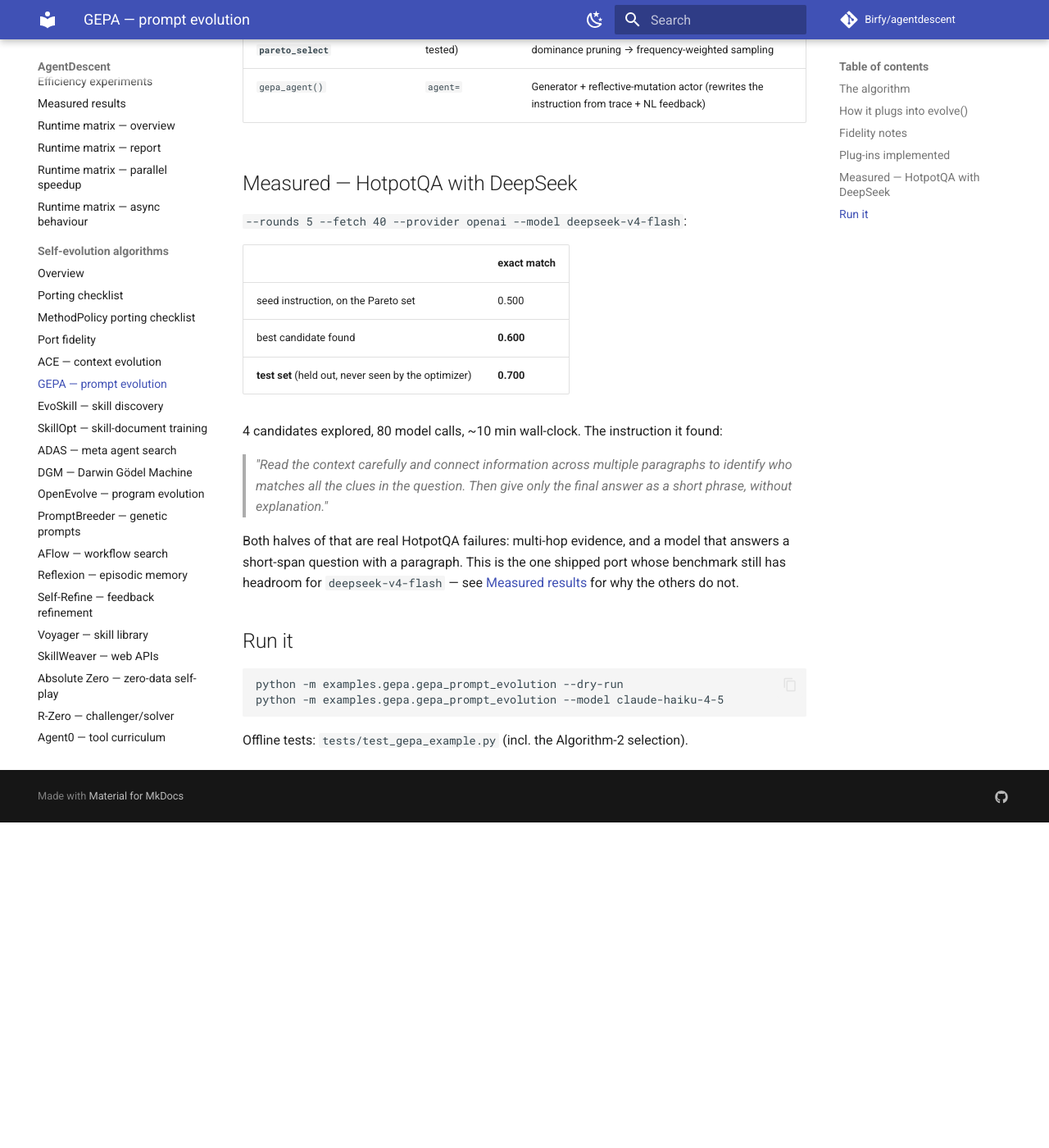
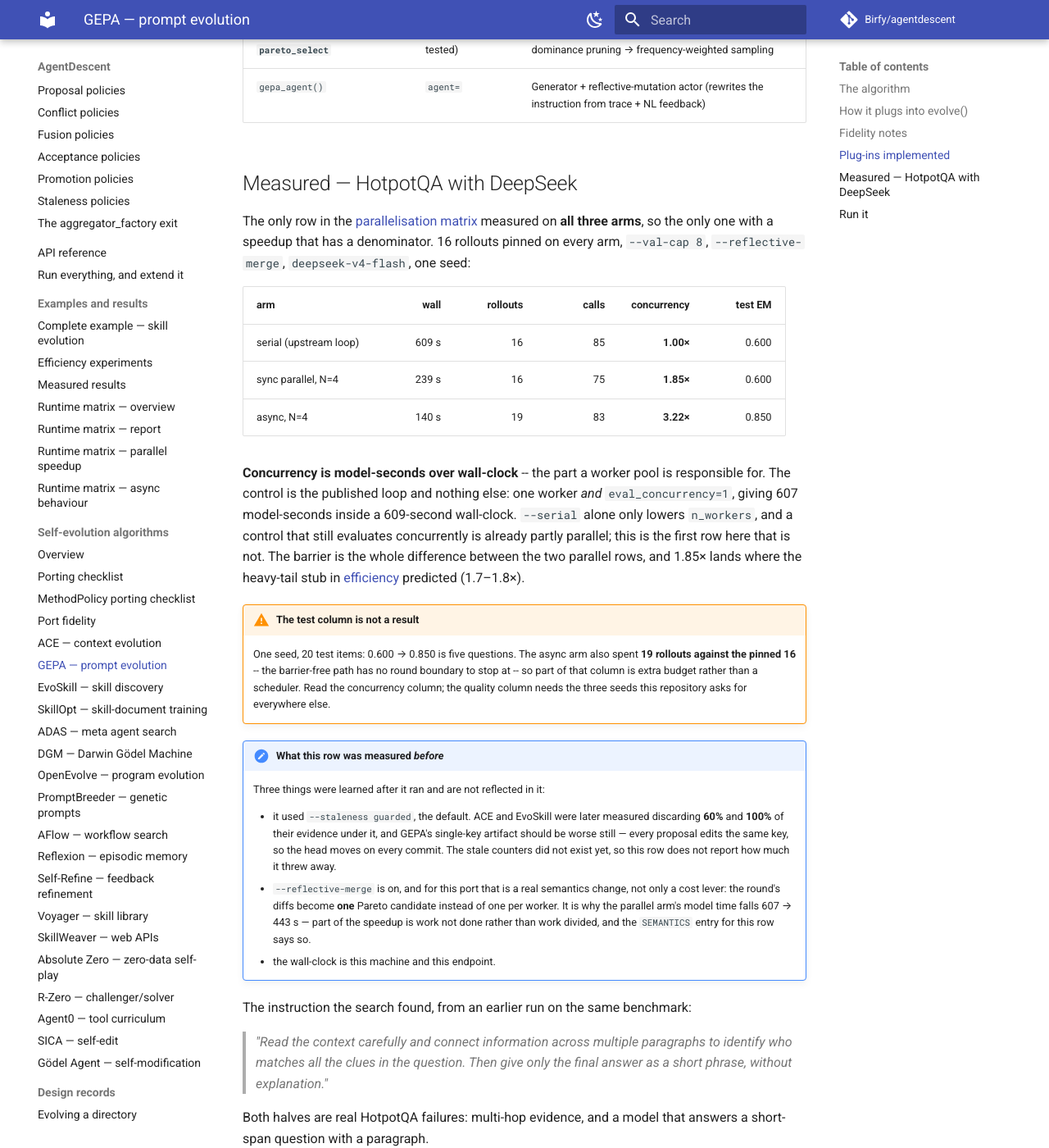
Before and after one commit to Birfy/agentdescent, an MkDocs documentation site: the page built from docs/algo-gepa.md, in a window 1280 px wide and 1400 px high, scrolled down 1767 px. Shown: the whole window at 82% size. Built offline with MkDocs 1.6.1 and Material for MkDocs 9.7.7, drawn with Linux system fonts in a browser that asks for light colours; comment, search, counter and statistics services are not loaded; before the commit the page ends 2770 px from its top, so only the background shows below that; some of the changed text lies outside the part shown.

Commit message:
docs(gepa): the three-arm run, and what it was measured before
The page reported a `--rounds 5` single-arm run: seed 0.500, best candidate
0.600, test 0.700. The matrix has since measured this row on all three arms with
the budget pinned at 16 rollouts, which makes it the only row with a speedup that
has a denominator -- and the only one whose control is the published loop rather
than a partly-parallel stand-in, since `--serial` alone lowers `n_workers` and
leaves the gate evaluating concurrently. Measured: 607 model-seconds inside a
609-second wall-clock, i.e. 1.00x, then 1.85x behind the round barrier and 3.22x
without it.

Three caveats travel with the numbers rather than being left for a reader to
discover:

* the test column is five questions on one seed, and the async arm spent 19
  rollouts against the pinned 16 -- part of that column is budget, not schedule;
* it ran under `--staleness guarded`, before the stale counters existed. ACE and
  EvoSkill were later measured discarding 60% and 100% of their evidence under
  that default, and GEPA's single-key artifact should be worse still, since every
  proposal edits the same key and the head therefore moves on every commit. This
  row cannot say how much it threw away;
* `--reflective-merge` is on, which for this port changes what the Pareto pool
  contains rather than only what a round costs -- it is why the parallel arm's
  model time falls 607 -> 443 s, so part of the speedup is work not done.

Kept: the instruction the search found, which is still the clearest evidence on
the page that the mechanism does something.

Co-Authored-By: Claude Opus 5 <noreply@anthropic.com>

````diff
--- a/docs/algo-gepa.md
+++ b/docs/algo-gepa.md
@@ -64,31 +64,67 @@ In [`examples/gepa/gepa_prompt_evolution.py`](https://github.com/Birfy/agentdesc
 
 ## Measured — HotpotQA with DeepSeek
 
-`--rounds 5 --fetch 40 --provider openai --model deepseek-v4-flash`:
+The only row in the [parallelisation matrix](port-fidelity.md#the-parallelisation-matrix)
+measured on **all three arms**, so the only one with a speedup that has a
+denominator. 16 rollouts pinned on every arm, `--val-cap 8`,
+`--reflective-merge`, `deepseek-v4-flash`, one seed:
 
-| | exact match |
-|---|---|
-| seed instruction, on the Pareto set | 0.500 |
-| best candidate found | **0.600** |
-| **test set** (held out, never seen by the optimizer) | **0.700** |
+| arm | wall | rollouts | calls | concurrency | test EM |
+|---|---:|---:|---:|---:|---:|
+| serial (upstream loop) | 609 s | 16 | 85 | **1.00×** | 0.600 |
+| sync parallel, N=4 | 239 s | 16 | 75 | **1.85×** | 0.600 |
+| async, N=4 | 140 s | 19 | 83 | **3.22×** | 0.850 |
 
-4 candidates explored, 80 model calls, ~10 min wall-clock. The instruction it
-found:
+**Concurrency is model-seconds over wall-clock** -- the part a worker pool is
+responsible for. The control is the published loop and nothing else: one worker
+*and* `eval_concurrency=1`, giving 607 model-seconds inside a 609-second
+wall-clock. `--serial` alone only lowers `n_workers`, and a control that still
+evaluates concurrently is already partly parallel; this is the first row here
+that is not. The barrier is the whole difference between the two parallel rows,
+and 1.85× lands where the heavy-tail stub in [efficiency](efficiency.md)
+predicted (1.7–1.8×).
+
+!!! warning "The test column is not a result"
+    One seed, 20 test items: 0.600 → 0.850 is five questions. The async arm also
+    spent **19 rollouts against the pinned 16** -- the barrier-free path has no
+    round boundary to stop at -- so part of that column is extra budget rather
+    than a scheduler. Read the concurrency column; the quality column needs the
+    three seeds this repository asks for everywhere else.
+
+!!! note "What this row was measured *before*"
+    Three things were learned after it ran and are not reflected in it:
+
+    * it used `--staleness guarded`, the default. ACE and EvoSkill were later
+      measured discarding **60%** and **100%** of their evidence under it, and
+      GEPA's single-key artifact should be worse still — every proposal edits the
+      same key, so the head moves on every commit. The stale counters did not
+      exist yet, so this row does not report how much it threw away.
+    * `--reflective-merge` is on, and for this port that is a real semantics
+      change, not only a cost lever: the round's diffs become **one** Pareto
+      candidate instead of one per worker. It is why the parallel arm's model
+      time falls 607 → 443 s — part of the speedup is work not done rather than
+      work divided, and the `SEMANTICS` entry for this row says so.
+    * the wall-clock is this machine and this endpoint.
+
+The instruction the search found, from an earlier run on the same benchmark:
 
 > *"Read the context carefully and connect information across multiple paragraphs
 > to identify who matches all the clues in the question. Then give only the final
 > answer as a short phrase, without explanation."*
 
-Both halves of that are real HotpotQA failures: multi-hop evidence, and a model
-that answers a short-span question with a paragraph. This is the one shipped port
-whose benchmark still has headroom for `deepseek-v4-flash` — see
-[Measured results](results.md) for why the others do not.
+Both halves are real HotpotQA failures: multi-hop evidence, and a model that
+answers a short-span question with a paragraph.
 
 ## Run it
 
 ```bash
 python -m examples.gepa.gepa_prompt_evolution --dry-run
 python -m examples.gepa.gepa_prompt_evolution --model claude-haiku-4-5
+
+# the three arms above
+python -m bench.matrix_run --rows gepa --budget 16 --width 4 --seeds 0 \
+    --eval-concurrency 4 --serial-eval-concurrency 1 \
+    --provider claude --model deepseek-v4-flash --yes
 ```
 
 Offline tests: `tests/test_gepa_example.py` (incl. the Algorithm-2 selection).
````
Also changed, not shown: docs/port-fidelity.md (+1 -1 lines).
